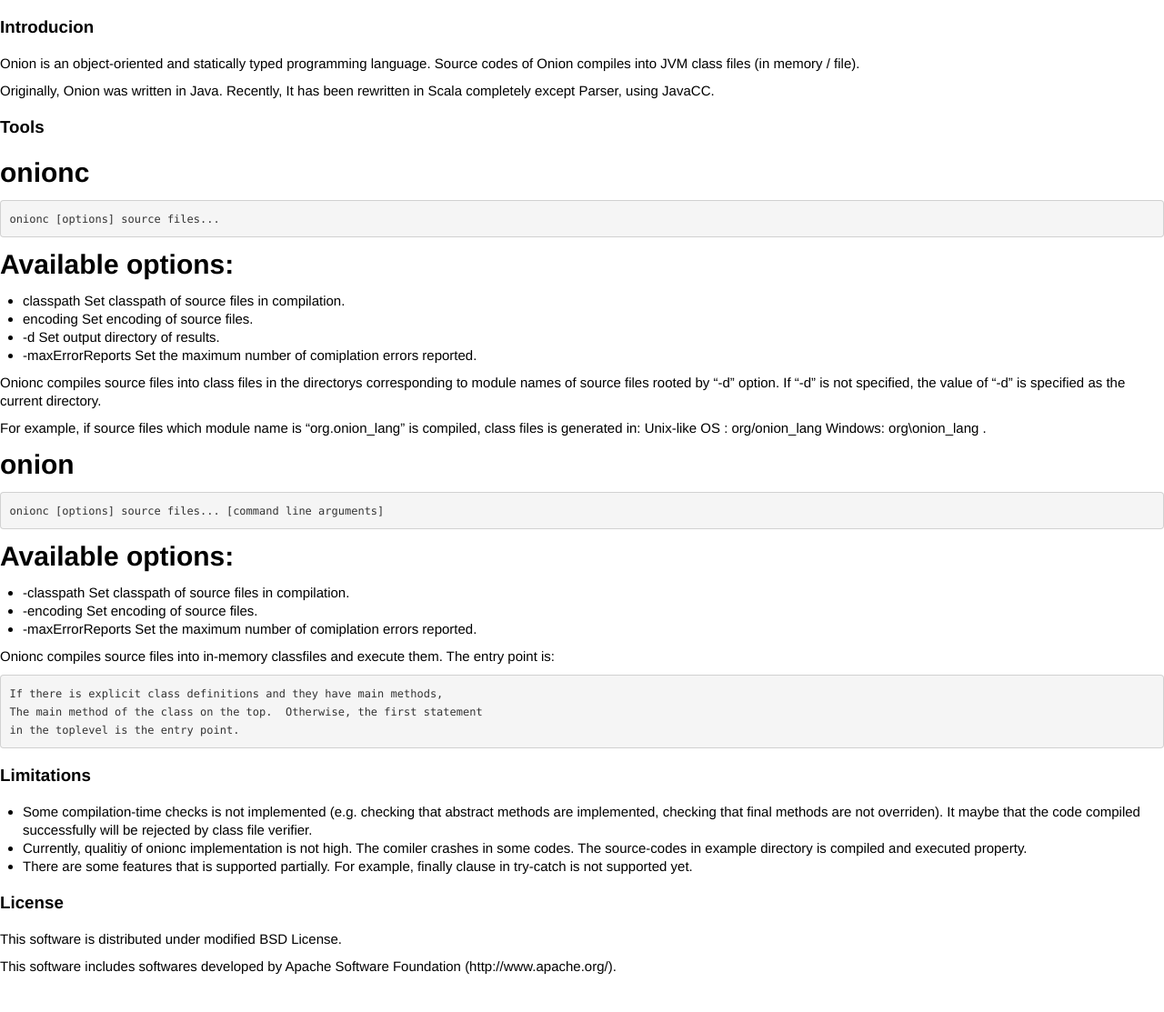
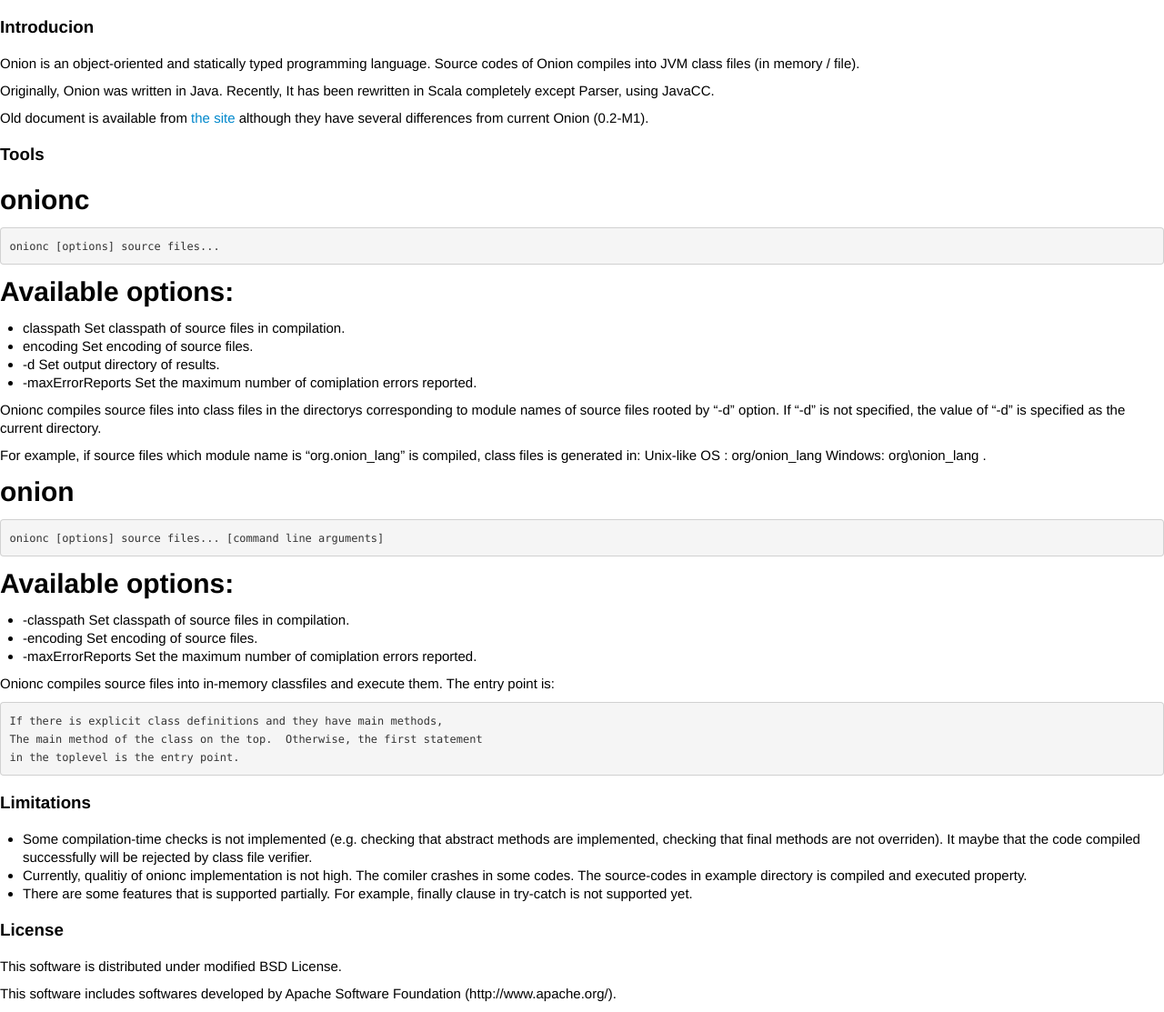
Before and after one commit to onion-lang/onion, a Jekyll site: the page built from index.md, in a window 1280 px wide. Shown: the whole page at 91% size. Built offline with Jekyll 4.4.1, drawn with Linux system fonts in a browser that asks for light colours; Markdown is read by kramdown in place of the engine named in the settings; before the commit the page ends 1083 px from its top, so only the background shows below that.

Commit message:
Add description about old document

```diff
--- a/index.md
+++ b/index.md
@@ -9,6 +9,9 @@
 
 Originally, Onion was written in Java.  Recently, It has been rewritten in Scala
 completely except Parser, using JavaCC.
+
+Old document is available from [the site](http://sourceforge.jp/projects/onion-language/howto/usage "Old document")
+although they have several differences from current Onion (0.2-M1).
 
 # Tools
 
```
